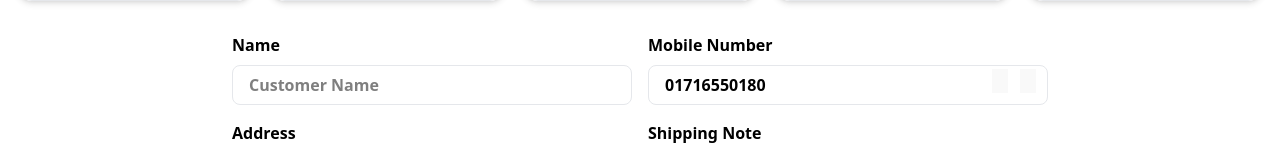
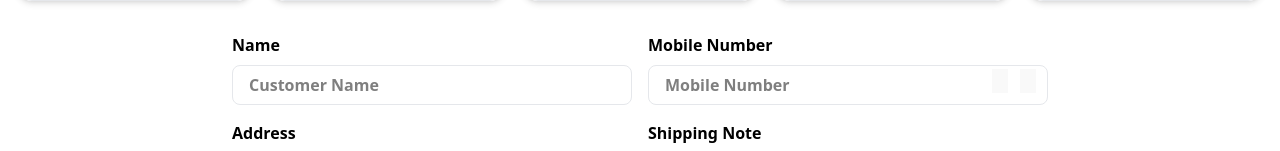
Before and after one commit to shekhmonjurul/ab-seed-company, a React (Vite) app: page /addmin/ecom/order/open in a window 1280 px wide. Shown: the part 267-418 px from the top of the page. Built offline with nearby package versions, Linux system fonts and the light colour scheme; no server answers; some icons are missing.

Commit message:
working with open

```diff
--- a/src/component/Addmin/e-com/order/CreateOrder.jsx
+++ b/src/component/Addmin/e-com/order/CreateOrder.jsx
@@ -1,17 +1,16 @@
+
 import Input from "./Input";
 import ProductInfo from "./ProductInfo";
 import { useEffect, useState } from "react";
 import { Atom } from "react-loading-indicators";
 
-export default function CreateOrder() {
+export default function CreateOrder({ userinfo }) {
   const [formData, setFormData] = useState({
     subtotal: 0,
     deliverycharge: 50,
     discount: 0,
     advance: 0,
-    number: "01716550180",
   }); // add korte hobe customer name, address, note
-
   const [products, setProducts] = useState([]) // product set korbe from api
   const [subtotal, setSubtotal] = useState([])
   const [renderprod, setRenderprod] = useState([]) // render product after click button
@@ -20,7 +19,9 @@ export default function CreateOrder() {
   const [sku, setSku] = useState("")
   const [count, setCount] = useState(1)
 
+
   // derived value (no need for separate state)
+  console.log(userinfo)
   const grandtotal =
     formData.subtotal +
     formData.deliverycharge -
@@ -34,6 +35,7 @@ export default function CreateOrder() {
 
   const handleSubmit = (e) => {
     e.preventDefault();
+    console.log("form data: ", formData)
   };
 
   const handleAddProduct = (product) => {
@@ -48,20 +50,22 @@ export default function CreateOrder() {
 
 
   const inputs = [
-    { label: "Name", variant: "big-width", placeholder: "Customer Name" },
+    { label: "Name", variant: "big-width", placeholder: "Customer Name", value: userinfo?.name, onChange: (e) => e.target.value, },
     {
       label: "Mobile Number",
       variant: "big-width",
       placeholder: "Mobile Number",
       onChange: handleChange("number"),
-      value: formData.number,
+      value: userinfo?.number,
     },
-    { label: "Address", variant: "textarea", placeholder: "Enter address" },
+    { label: "Address", variant: "textarea", placeholder: "Enter address", value: userinfo?.address, onChange: handleChange("address"), },
     {
       label: "Shipping Note",
       variant: "textarea",
       placeholder:
         "নোট  দিলে হবে (আমরা নোট ফলো করি)  বিশেষ সমস্যা হলে কল করবেন ।",
+      value: formData.note,
+      onChange: handleChange("note"),
     },
   ];
 
@@ -163,8 +167,9 @@ export default function CreateOrder() {
 
   useEffect(() => {
     const result = subtotal.reduce((sum, price) => sum + price, 0)
-    setFormData(pev=>({...pev, subtotal: result}))
+    setFormData(pev => ({ ...pev, subtotal: result }))
   }, [count]) // calculet subtoal
+
 
   return (
     <form onSubmit={handleSubmit} className="p-4 bg-white text-black">
@@ -173,11 +178,11 @@ export default function CreateOrder() {
         {inputs.map((input, idx) => (
           <Input
             key={idx}
-            variant={input.variant}
-            placeholder={input.placeholder}
-            labelname={input.label}
-            onChange={input.onChange}
-            value={input.value}
+            variant={input?.variant}
+            placeholder={input?.placeholder}
+            labelname={input?.label}
+            onChange={input?.onChange}
+            value={input?.value}
           />
         ))}
       </div>
--- a/src/component/Addmin/e-com/order/DelivaryCard.jsx
+++ b/src/component/Addmin/e-com/order/DelivaryCard.jsx
@@ -1,4 +1,5 @@
-export default function DeliveryCard() {
+export default function
+() {
     return (
         <div className="w-60 border border-gray-200 rounded-2xl shadow-md  font-sans text-black text-left">
 
--- /dev/null
+++ b/src/hooks/useFetch.js
@@ -0,0 +1,21 @@
+import { useEffect, useState } from "react";
+
+export default function useFetch(url, option, effect) {
+    const [data, setData] = useState()
+    const [error, setError] = useState()
+
+    const handleFetch = async () => {
+        try {
+            const res = await fetch(url, option)
+            const data = await res.json()
+            setData(data)
+        } catch (error) {
+            setError(error)
+        }
+    }
+
+    useEffect(() => {
+        handleFetch()
+    }, [...effect || []])
+    return { data, error}
+}
--- /dev/null
+++ b/src/hooks/useSearchParams.js
@@ -0,0 +1,8 @@
+import { useLocation, useParams } from "react-router-dom";
+
+export default function useSearchParams() {
+    const location = useLocation()
+    const params = new URLSearchParams(location.search)
+    const orderID = params.get("orderId")
+    return {orderID}
+}
--- a/src/pages/Addmin/e-com/order/OpenOrder.jsx
+++ b/src/pages/Addmin/e-com/order/OpenOrder.jsx
@@ -1,11 +1,23 @@
-import { useSearchParams } from "react-router-dom";
+
 import CreateOrder from "../../../../component/Addmin/e-com/order/CreateOrder";
 import DeliveryCard from "../../../../component/Addmin/e-com/order/DelivaryCard";
 import OrderNav from "../../../../component/Addmin/e-com/order/OrderNav";
 import OrderSummary from "../../../../component/Addmin/e-com/order/OrderSummary";
+import useSearchParams from "../../../../hooks/useSearchParams";
+import useFetch from "../../../../hooks/useFetch"
+import { useEffect, useState } from "react";
 
 export default function OpenOrder() {
-    const [serachprams, setSearchprams] = useSearchParams()
+    const { orderID } = useSearchParams()
+    const { data, error } = useFetch(`http://localhost:5000/api/weborders/${orderID}`, { method: "get" }, [])
+
+    const usrdata = {
+        name: data?.order?.billing?.first_name || "",
+        number: data?.order?.billing?.phone || "",
+        address: data?.order?.billing?.address_1 || "",
+        note: "",
+        productItems: data?.order?.line_items || []
+    }
     return (
         <div>
             <OrderNav />
@@ -17,7 +29,7 @@ export default function OpenOrder() {
                 <DeliveryCard />
             </div>
             <div className="w-full flex justify-center items-center bg-white">
-                <CreateOrder />
+                <CreateOrder userinfo={usrdata} />
             </div>
         </div>
     )
```
